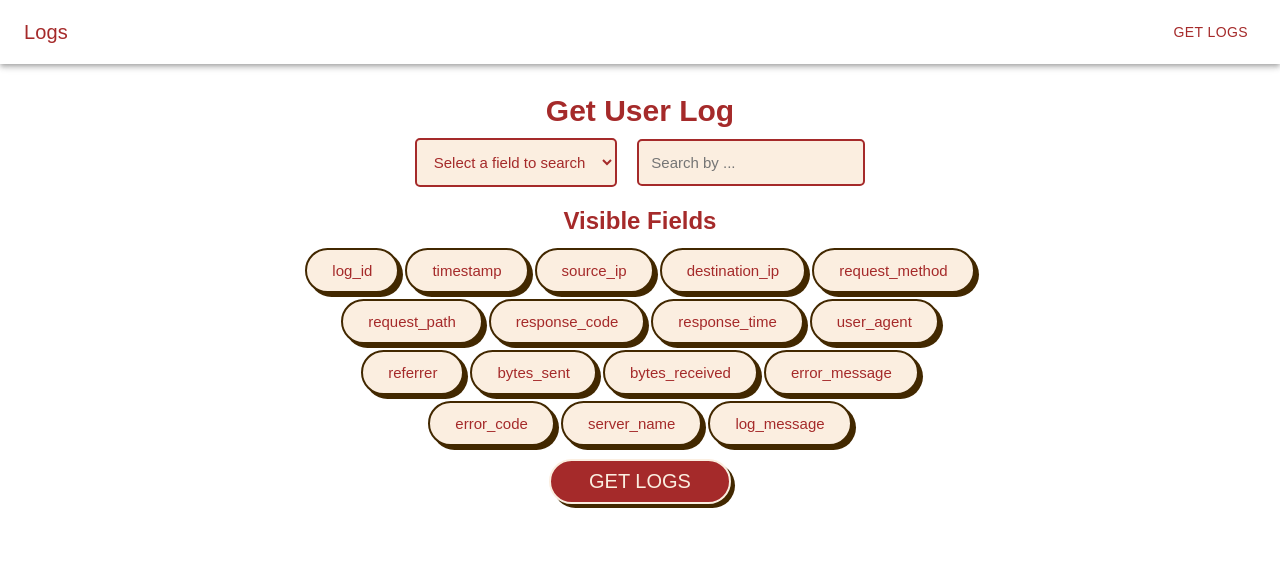
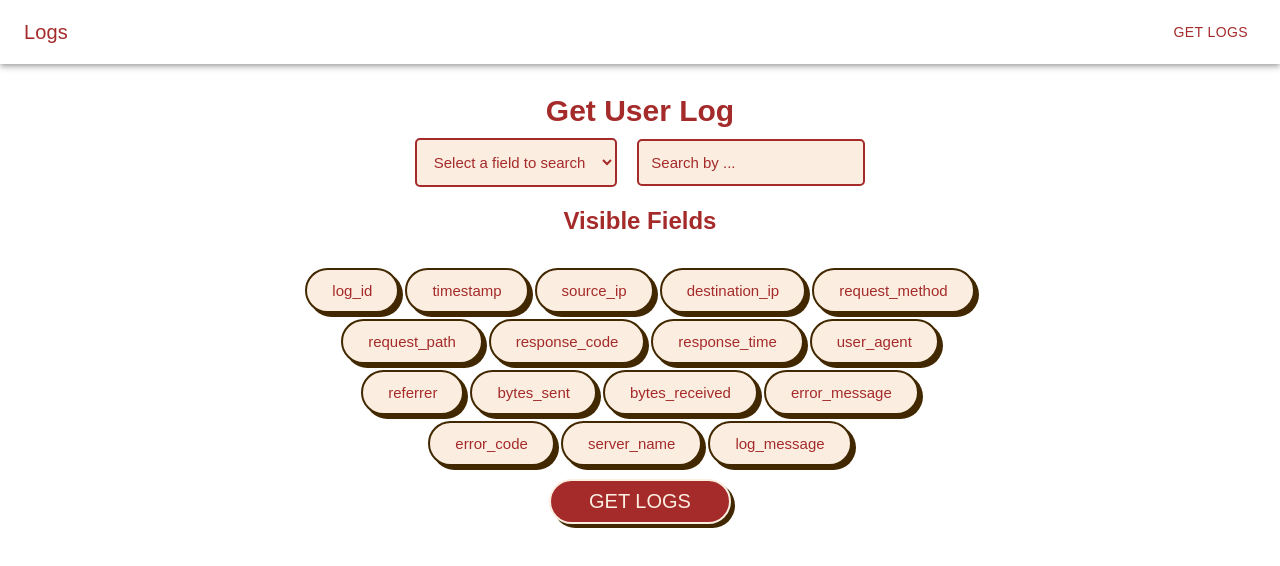
Before and after one commit to PR1YAM9/optigrit, a React (Create React App) app: page / in a window 1280 px wide. Both pictures are taken after a click on the button "GET LOGS". Shown: the top 566 px of the page. Built offline with nearby package versions, Linux system fonts and the light colour scheme.

Commit message:
Update GetUserLog component styles

```diff
--- a/src/components/GetUserLog/GetUserLog.css
+++ b/src/components/GetUserLog/GetUserLog.css
@@ -61,6 +61,9 @@
     border-radius: 5px;
     background-color: #fbeee0;
 }
+.select::placeholder {
+  color: brown;
+}
 .select:active{
   border: 2px solid brown;
 }
@@ -68,7 +71,7 @@
   padding: 10px;
   margin-top: 20px;
   max-width: 700px;
-  margin: auto;
+  /* margin: auto; */
   align-items: center;
   justify-content: center;
   text-align: center;
@@ -121,7 +124,7 @@
 
 .button-74:active {
   box-shadow: #422800 2px 2px 0 0;
-  transform: translate(2px, 2px);
+  /* transform: translate(2px, 2px); */
 }
 
 @media (min-width: 768px) {
@@ -157,14 +160,12 @@
   background-color: brown;
   border: 2px solid;
   border-radius: 30px;
-  /* box-shadow: #422800 4px 4px 0 0; */
   color: #fbeee0;
   cursor: pointer;
   display: inline-block;
   font-weight: 400;
   font-size: 10px;
   padding: 7px 18px;
-  /* line-height: 11px; */
   text-align: center;
   text-decoration: none;
   user-select: none;
--- a/src/components/GetUserLog/GetUserLog.jsx
+++ b/src/components/GetUserLog/GetUserLog.jsx
@@ -32,9 +32,8 @@ const GetUserLog = () => {
   };
 
   const handleDataSubmit = () => {
-    // Filter the data based on selected fields and perform a search
     if (!searchField || !searchValue) {
-      setLogs([]); // Clear the logs when no search is performed
+      setLogs([]);
       return;
     }
 
@@ -45,6 +44,7 @@ const GetUserLog = () => {
 
     setLogs(results);
   };
+
 
   return (
     <div className="cover">
```
